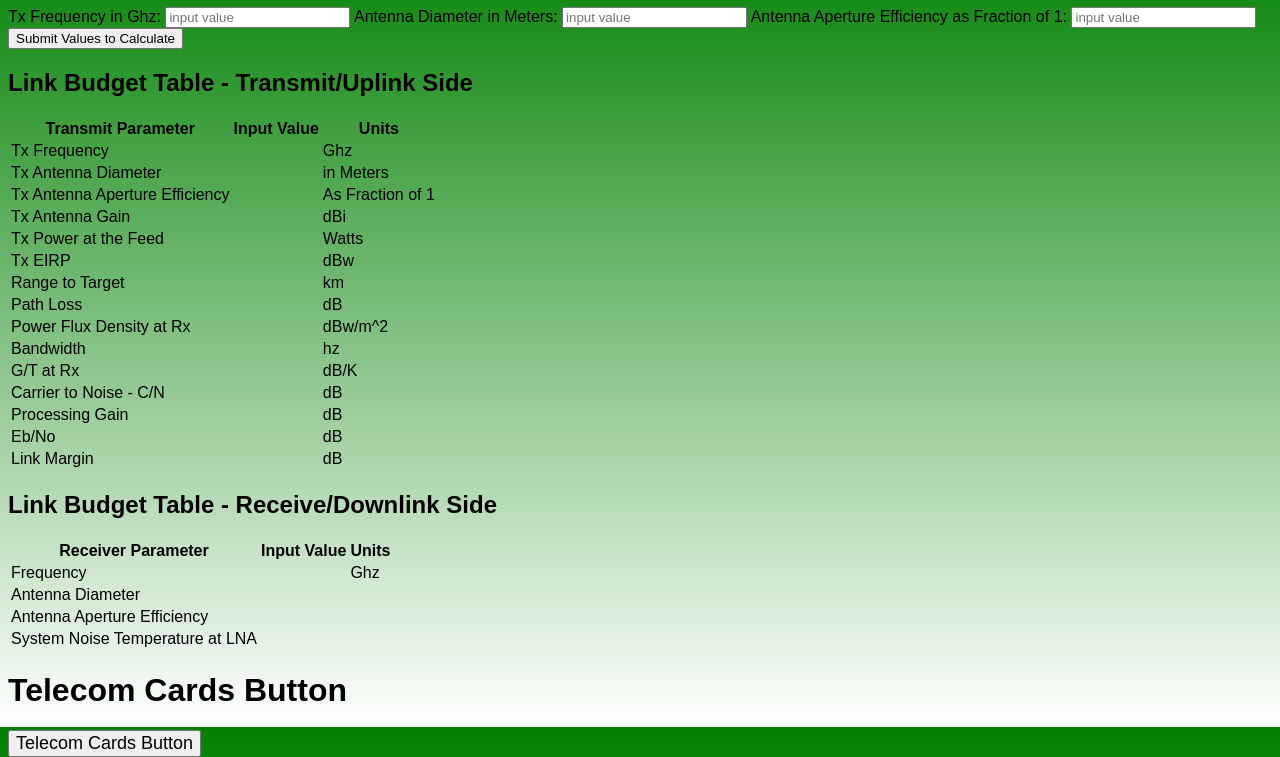
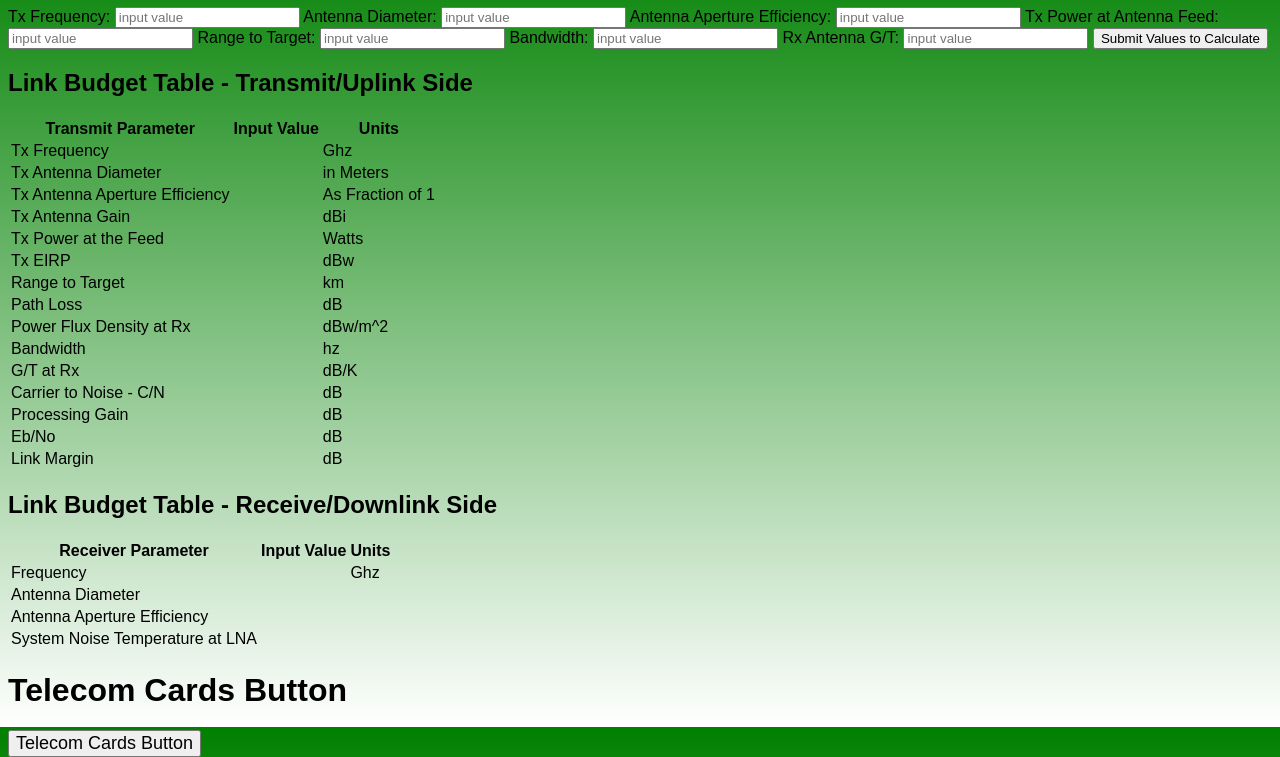
Before and after one commit to Espantalho2017/Flatiron-Phase-1-Project, a website: page index.html in a window 1280 px wide. Shown: the part 73-830 px from the top of the page. Drawn offline with Linux system fonts and the light colour scheme.

Commit message:
Finished all Tx LB Form input value fields

```diff
--- a/index.html
+++ b/index.html
@@ -15,16 +15,32 @@
 
     <form id="create-task-form" action="" method="POST">
     <!-- below is 1st input line for Transmit (Tx) frequency -->
-      <label for="tx-input-frequency">Tx Frequency in Ghz:</label>
-      <input type="text" id="tx-input-frequency" name="tx-input-frequency" placeholder="input value">
+      <label for="tx-frequency">Tx Frequency:</label>
+      <input type="text" id="tx-frequency" name="tx-frequency" placeholder="input value">
 
       <!-- below is 2nd input line for Tx Antenna Diameter in Meters -->
-    <label for="tx-antenna-diameter">Antenna Diameter in Meters:</label>
+    <label for="tx-antenna-diameter">Antenna Diameter:</label>
     <input type="text" id="tx-antenna-diameter" name="tx-antenna-diameter" placeholder="input value">
 
    <!-- below is 3rd input line for Antenna Aperture Efficiency -->
-   <label for="tx-aperture-effiency">Antenna Aperture Efficiency as Fraction of 1:</label>
+   <label for="tx-aperture-effiency">Antenna Aperture Efficiency:</label>
    <input type="text" id="tx-aperture-efficiency" name="tx-aperture-efficiency" placeholder="input value">
+
+    <!-- below is 4th input line for Tx Power at Antenna Feed in Watts -->
+    <label for="tx-power">Tx Power at Antenna Feed:</label>
+    <input type="text" id="tx-power" name="tx-power" placeholder="input value">
+
+    <!-- below is 5th input line for Range to Target in km -->
+    <label for="range">Range to Target:</label>
+    <input type="text" id="range" name="range" placeholder="input value">
+
+    <!-- below is 6th input line for Bandwidth in Hz -->
+   <label for="bandwidth">Bandwidth:</label>
+   <input type="text" id="bandwidth" name="bandwidth" placeholder="input value">
+
+   <!-- below is 7th input line for Rx Antenna G/T in dB/K -->
+   <label for="rx-g-over-t">Rx Antenna G/T:</label>
+   <input type="text" id="rx-g-over-t" name="rx-g-over-t" placeholder="input value">
 
     <!-- Submit button that "I hope" will save ALL inputs into variable(s) -->
     <input type="submit" value="Submit Values to Calculate">
--- a/index.js
+++ b/index.js
@@ -20,11 +20,16 @@ function handleFormSubmit(e) {
   // use Event.preventDefault() to
   // prevent the default action of the "submit" event from occuring
   console.log(e.target) ;
-  const txFrequency = e.target["tx-input-frequency"].value
+  const txFrequency = e.target["tx-frequency"].value
   const txAntennaDiameter = e.target["tx-antenna-diameter"].value
   const txApertureEfficiency = e.target["tx-aperture-efficiency"].value
+  const txPower = e.target["tx-power"].value
+  const range = e.target["range"].value
+  const bandwidth = e.target["bandwidth"].value
+  const rxGT = e.target["rx-g-over-t"].value
 
-  console.log(txFrequency, txAntennaDiameter, txApertureEfficiency) ;
+  console.log(txFrequency, txAntennaDiameter, txApertureEfficiency,
+    txPower, range, bandwidth, rxGT) ;
   // this function probably needs to return values in an array/object
   // the console.log above is not showing, so function not invoked correctly
 }
```
Also changed, not shown: notes.md (+6 -1 lines).
